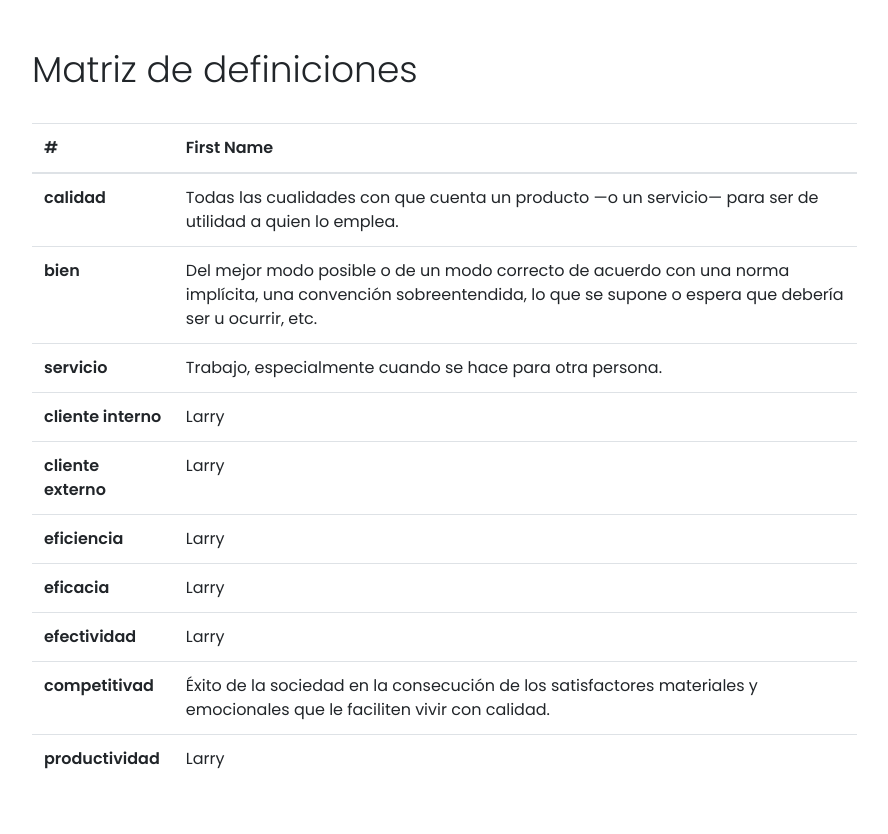
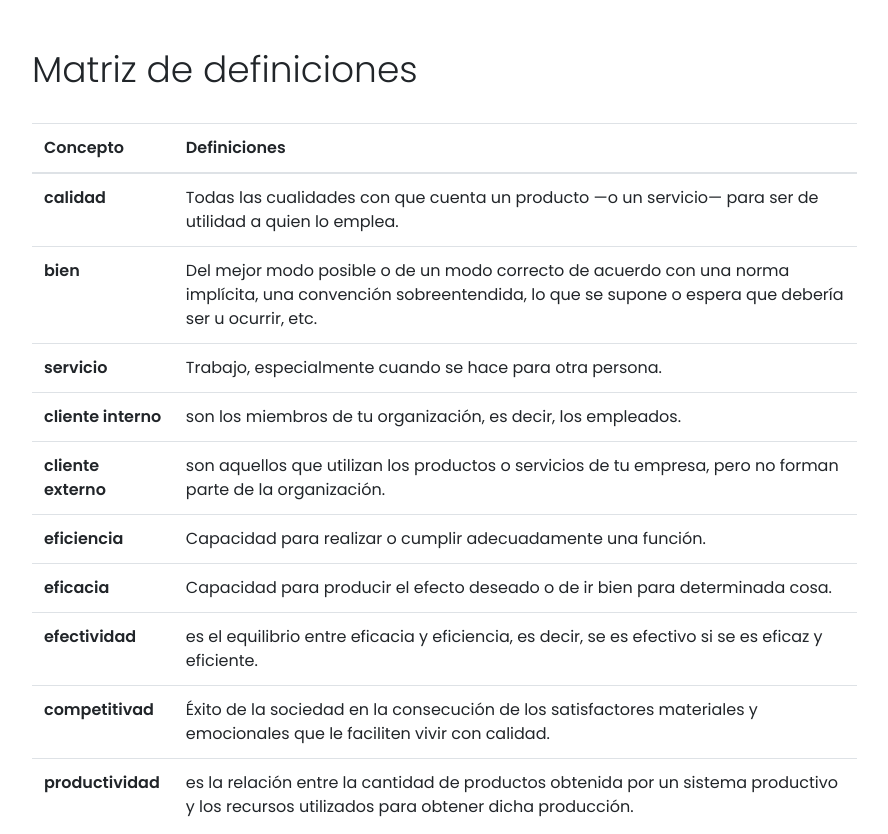
Before and after one commit to disney1993/portafolio, a plain HTML site: page unidad1.html in a window 1280 px wide. Shown: the part 2400-3234 px from the top of the page, without its empty margins (160-1048 px from the left). Drawn offline with Linux system fonts and the light colour scheme.

Commit message:
fin art1

```diff
--- a/unidad1.html
+++ b/unidad1.html
@@ -199,8 +199,8 @@
                                         <!--Table head-->
                                         <thead>
                                             <tr>
-                                                <th>#</th>
-                                                <th>First Name</th>
+                                                <th>Concepto</th>
+                                                <th>Definiciones</th>
                                             </tr>
                                         </thead>
                                         <!--Table head-->
@@ -222,23 +222,23 @@
                                             </tr>
                                             <tr>
                                                 <th scope="row">cliente interno</th>
-                                                <td>Larry</td>
+                                                <td>son los miembros de tu organización, es decir, los empleados.</td>
                                             </tr>
                                             <tr>
                                                 <th scope="row">cliente externo</th>
-                                                <td>Larry</td>
+                                                <td>son aquellos que utilizan los productos o servicios de tu empresa, pero no forman parte de la organización. </td>
                                             </tr>
                                             <tr>
                                                 <th scope="row">eficiencia</th>
-                                                <td>Larry</td>
+                                                <td>Capacidad para realizar o cumplir adecuadamente una función.</td>
                                             </tr>
                                             <tr>
                                                 <th scope="row">eficacia</th>
-                                                <td>Larry</td>
+                                                <td>Capacidad para producir el efecto deseado o de ir bien para determinada cosa.</td>
                                             </tr>
                                             <tr>
                                                 <th scope="row">efectividad</th>
-                                                <td>Larry</td>
+                                                <td>es el equilibrio entre eficacia y eficiencia, es decir, se es efectivo si se es eficaz y eficiente.</td>
                                             </tr>
                                             <tr>
                                                 <th scope="row">competitivad</th>
@@ -249,7 +249,7 @@
                                             </tr>
                                             <tr>
                                                 <th scope="row">productividad</th>
-                                                <td>Larry</td>
+                                                <td> es la relación entre la cantidad de productos obtenida por un sistema productivo y los recursos utilizados para obtener dicha producción.</td>
                                             </tr>
                                         </tbody>
                                         <!--Table body-->
```
